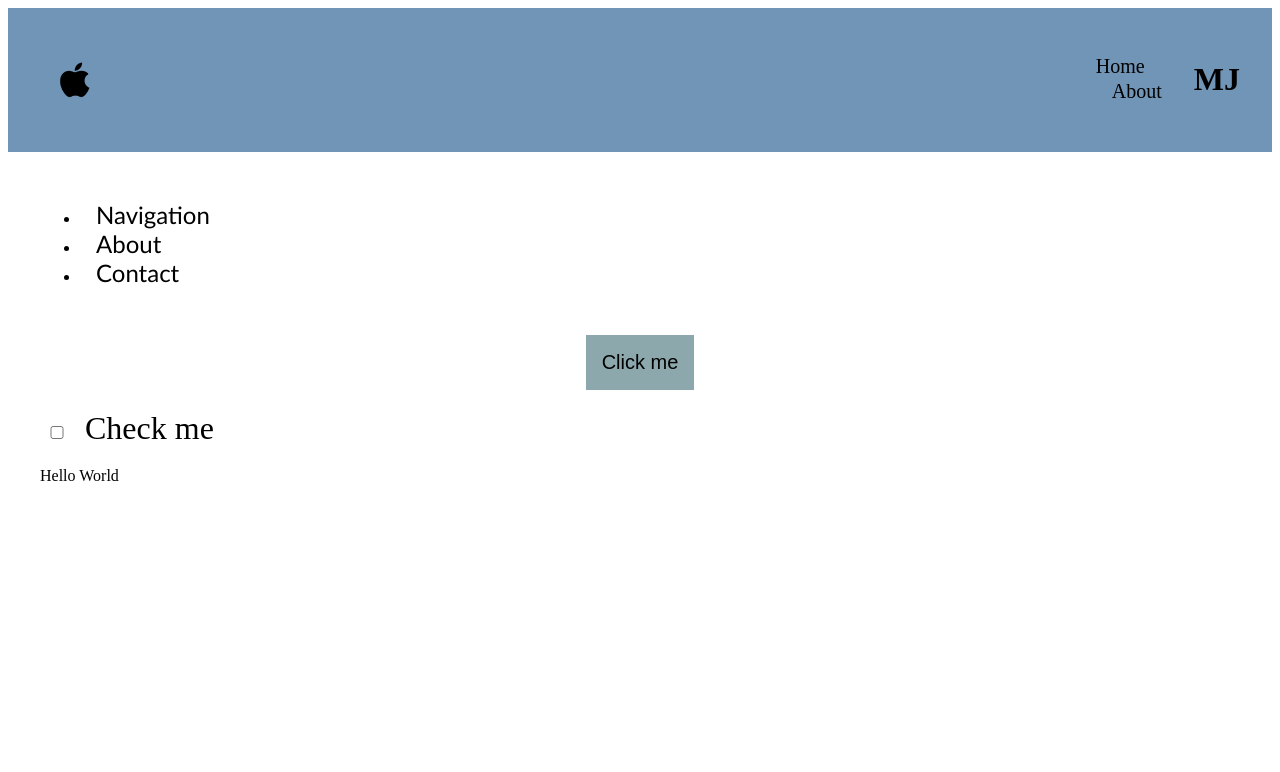
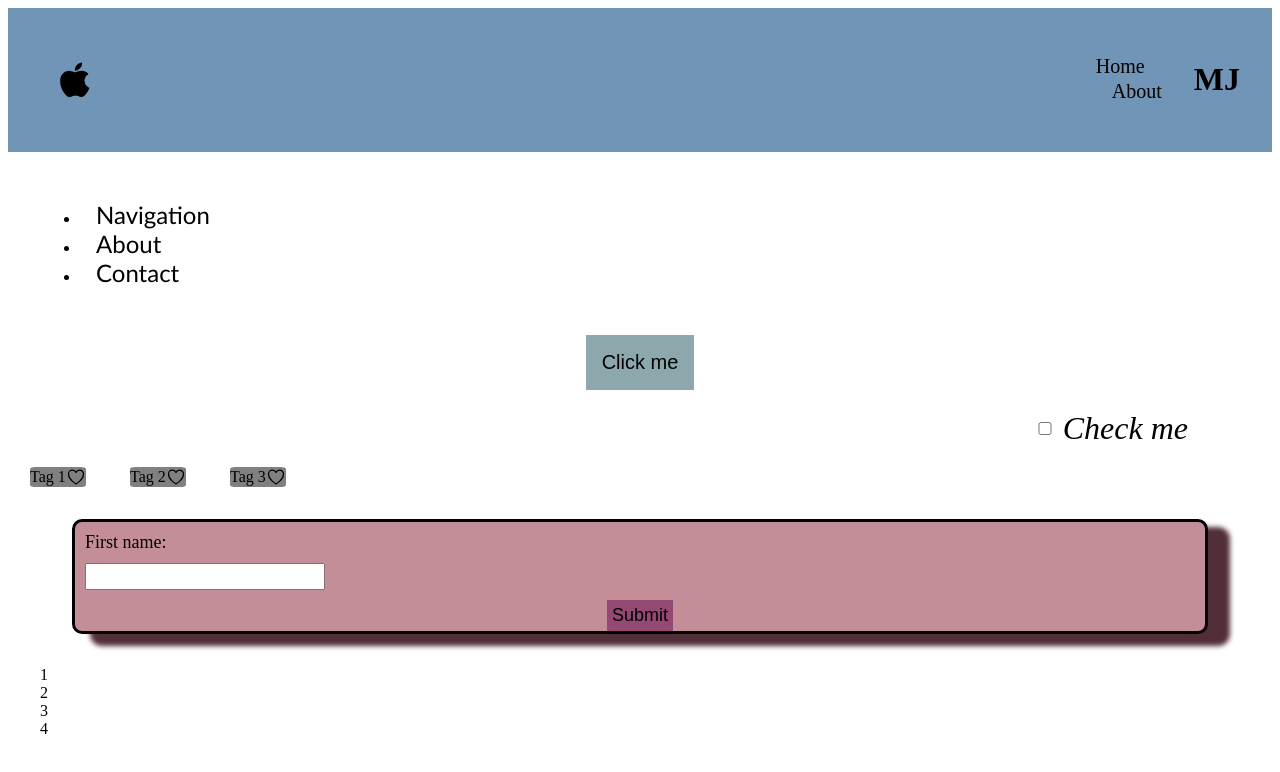
Before and after one commit to majone1209/react-app, a React (Vite) app: page / in a window 1280 px wide. Shown: the top 772 px of the page. Built offline with nearby package versions, Linux system fonts and the light colour scheme.

Commit message:
CSS-changes

```diff
--- a/src/App.tsx
+++ b/src/App.tsx
@@ -2,7 +2,9 @@ import Header from "./components/header";
 import Navigation from "./components/navigation";
 import Button from "./components/button";
 import Checkbox from "./components/checkbox";
-import Form from "./components/form";
+import Field from "./components/field";
+import Tags from "./components/tags";
+import Pagination from "./components/pagination";
 import "./styles/styles.scss";
 
 const App = () => {
@@ -12,8 +14,11 @@ const App = () => {
       <Navigation />
       <Button />
       <Checkbox />
-      <Form />
-      <div className="container">Hello World</div>
+      <Tags />
+      <div className="container">
+        <Field />
+        <Pagination />
+      </div>
     </div>
   );
 };
--- /dev/null
+++ b/src/components/field.tsx
@@ -0,0 +1,13 @@
+const Field = () => {
+  return (
+    <div className="field">
+      <label className="field__label" htmlFor="fname">
+        First name:
+      </label>
+      <input className="field__label" id="fname" type="firstname" />
+      <button className="field__item">Submit</button>
+    </div>
+  );
+};
+
+export default Field;
--- a/src/components/form.tsx
+++ /dev/null
@@ -1,5 +0,0 @@
-const Form = () => {
-  return <form action=""></form>;
-};
-
-export default Form;
--- /dev/null
+++ b/src/components/pagination.tsx
@@ -0,0 +1,12 @@
+const Pagination = () => {
+  return (
+    <div>
+      <div>1</div>
+      <div>2</div>
+      <div>3</div>
+      <div>4</div>
+    </div>
+  );
+};
+
+export default Pagination;
--- a/src/components/tags.tsx
+++ b/src/components/tags.tsx
@@ -1,7 +1,17 @@
+import love from "./../assets/love-icon.svg";
+
 const Tags = () => {
   return (
-    <div>
-      <div className="tags"></div>
+    <div className="tags">
+      <div className="tags__tags">
+        Tag 1<img className="tags__tags__icon" src={love} alt="love-icon" />
+      </div>
+      <div className="tags__tags">
+        Tag 2<img className="tags__tags__icon" src={love} alt="love-icon" />
+      </div>
+      <div className="tags__tags">
+        Tag 3<img className="tags__tags__icon" src={love} alt="love-icon" />
+      </div>
     </div>
   );
 };
--- a/src/styles/components/checkbox.scss
+++ b/src/styles/components/checkbox.scss
@@ -1,9 +1,14 @@
 .checkbox {
   padding: 20px;
   font-size: xx-large;
+  font-style: oblique;
+  display: flex;
+  justify-content: flex-end;
+  align-items: center;
+  margin-right: 4rem;
 
   &__item {
-    width: 50px;
+    width: 30px;
     cursor: pointer;
   }
 }
--- /dev/null
+++ b/src/styles/components/field.scss
@@ -0,0 +1,29 @@
+.field {
+  border: solid;
+  border-radius: 10px;
+  background-color: rgb(196, 142, 153);
+  margin: 2rem;
+  box-shadow: 20px 10px 5px 2px rgb(82, 46, 56);
+
+  &__label {
+    margin: 10px;
+    font-size: large;
+    display: block;
+  }
+
+  &__item {
+    margin: 0 auto;
+    display: block;
+    cursor: pointer;
+    background-color: rgb(148, 73, 114);
+    font-size: large;
+    border: none;
+    padding: 5px;
+    transition-duration: 0.4s;
+
+    &:hover {
+      background-color: rgb(196, 142, 153);
+      color: white;
+    }
+  }
+}
--- /dev/null
+++ b/src/styles/components/tags.scss
@@ -0,0 +1,20 @@
+.tags {
+  display: flex;
+  justify-content: start;
+  align-items: center;
+  width: 300px;
+
+  &__tags {
+    display: flex;
+    justify-content: space-between;
+    align-items: center;
+    background-color: gray;
+    margin: 0 auto;
+    border: gray;
+    border-radius: 10%;
+  }
+
+  &__tags__icon {
+    width: 20px;
+  }
+}
--- a/src/styles/styles.scss
+++ b/src/styles/styles.scss
@@ -7,4 +7,6 @@
 @import "./components/navigation.scss";
 @import "./components/button.scss";
 @import "./components/checkbox.scss";
-@import "./components/form.scss";
+@import "./components/field.scss";
+@import "./components/pagination.scss";
+@import "./components/tags.scss";
```
Also changed, not shown: src/assets/love-icon.svg (added), src/styles/components/form.scss (deleted), src/styles/components/pagination.scss (added).
